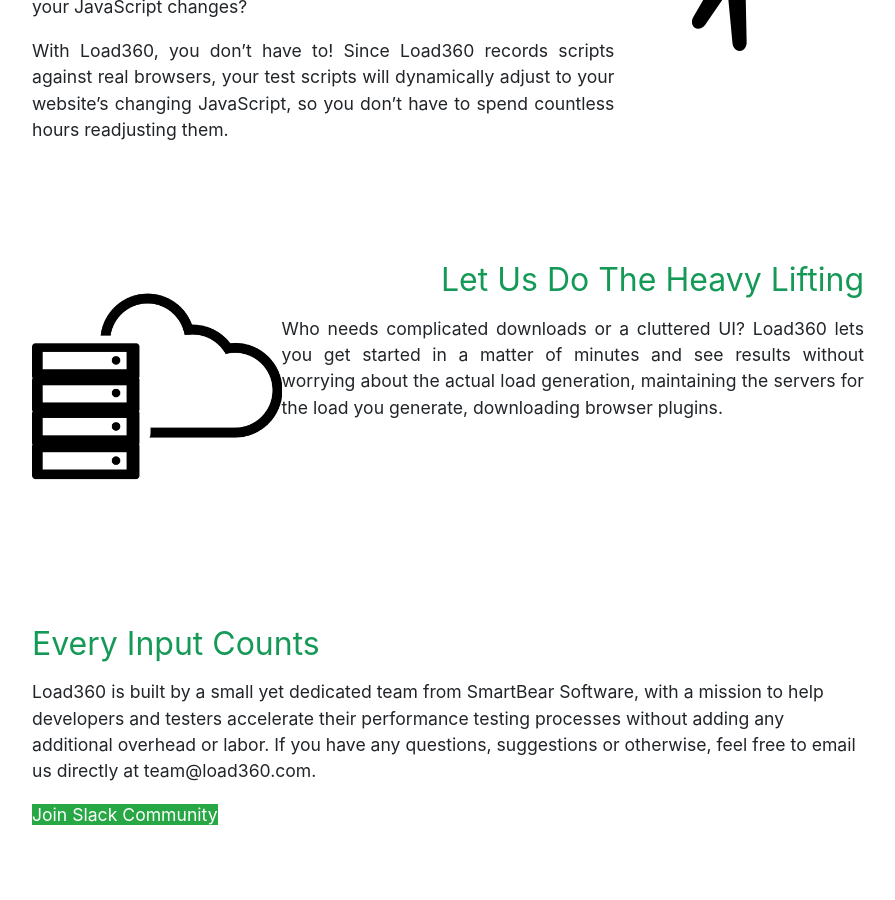
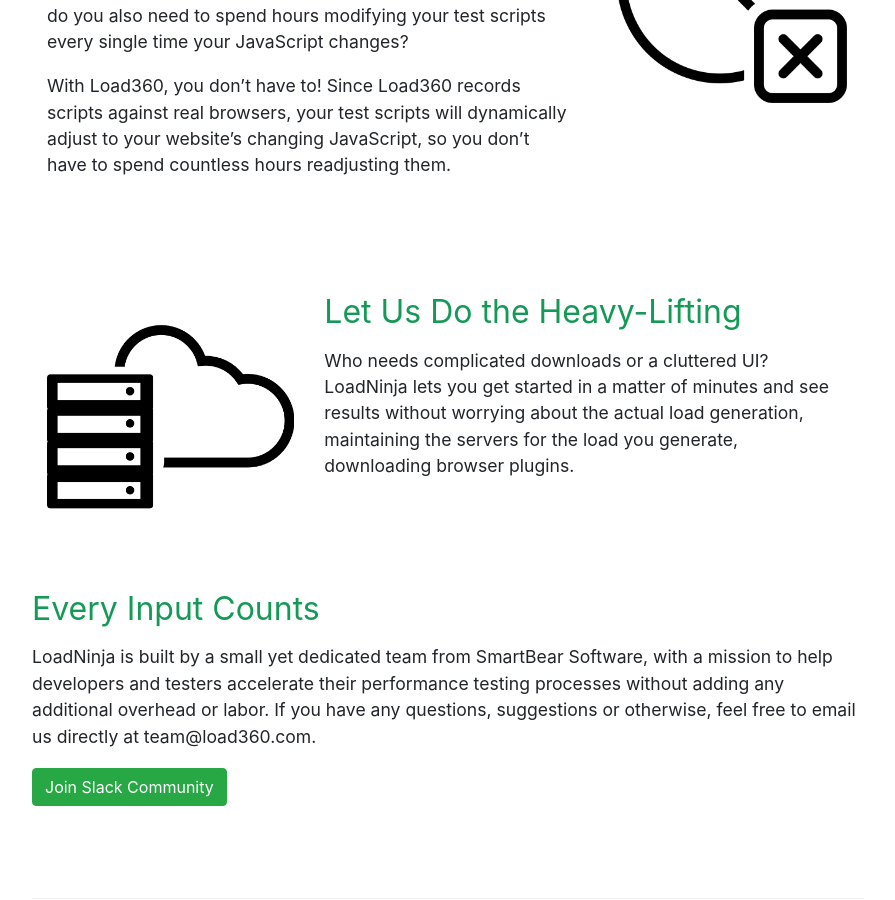
Before and after one commit to kesh92/keshinpoint, a Jekyll site: the page built from index.md, in a window 1280 px wide and 900 px high, scrolled down 1101 px. Shown: the whole window, without its empty margins (192-1087 px from the left). Built offline with Jekyll 4.4.1, drawn with Linux system fonts in a browser that asks for light colours; our own code applies the rules of GitHub Pages for plain Markdown files; some of the changed text lies outside the part shown.

Commit message:
added new homepage content

```diff
--- a/index.md
+++ b/index.md
@@ -1,7 +1,7 @@
 ---
 title: ""
 h1: Load Test Your Websites, Not Your Wits
-tagline: Load360 is the performance testing tool that drastically minimizes your load testing efforts and maximizes your app’s reliability
+tagline: LoadNinja is the performance testing tool that drastically minimizes your load testing efforts and maximizes your app’s reliability
 
 
 ---
@@ -57,11 +57,44 @@
 
 
     </div>
+</div> -->
+<br> <br> <br>
+<div class = "container">
+<div class= "row">
+
+
+<div class = "col-md-8">
+<h2> Update Your Websites, Not Your Tests </h2>
+<p>  Webapps and their associated JavaScript are always bound to with the ever-changing demands of your end-customers. But do you also need to spend hours modifying your test scripts every single time your JavaScript changes? </p>
+<p>With Load360, you don’t have to! Since Load360 records scripts against real browsers, your test scripts will dynamically adjust to your website’s changing JavaScript, so you don’t have to spend countless hours readjusting them. </p>
+</div>
+
+<div class = "col-md-4 hidden-sm-down">
+<p> <img src="assets/images/Update.png"> </p>
+</div>
+
+</div>
+</div>
+
+<br><br><br>
+
+<div class = "container">
+<div class= "row">
+<div class = "col-md-4 hidden-sm-down">
+<p> <img src="assets/images/Server.png"> </p>
+</div>
+
+<div class = "col-md-8">
+<h2> Let Us Do the Heavy-Lifting </h2>
+<p>  Who needs complicated downloads or a cluttered UI? LoadNinja lets you get started in a matter of minutes and see results without worrying about the actual load generation, maintaining the servers for the load you generate, downloading browser plugins.</p>
+</div>
+
+</div>
 </div>
 
 ## Every Input Counts
- Load360 is built by a small yet dedicated team from SmartBear Software, with a mission to help developers and testers accelerate their performance testing processes without adding any additional overhead or labor. If you have any questions, suggestions or otherwise, feel free to email us directly at team@load360.com.
+LoadNinja is built by a small yet dedicated team from SmartBear Software, with a mission to help developers and testers accelerate their performance testing processes without adding any additional overhead or labor. If you have any questions, suggestions or otherwise, feel free to email us directly at team@load360.com.
 
- <a href="{{ site.github.repository_url }}" class="btn-success">Join Slack Community </a>
+ <a href="#" class="btn btn-success" role="button">Join Slack Community</a>
 
  <br>
```
Also changed, not shown: other parts of index.md (+2 -2 lines), assets/images/Update.png (added), 9 other files.
